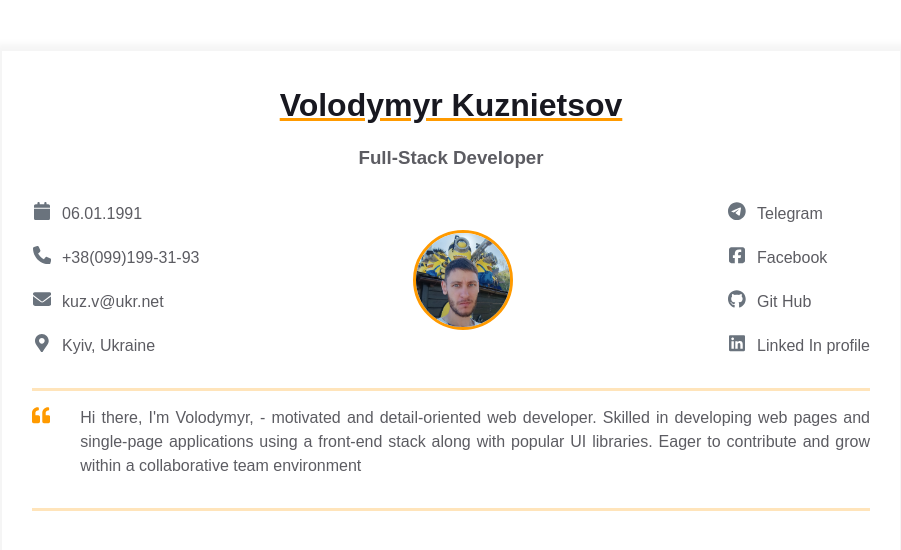
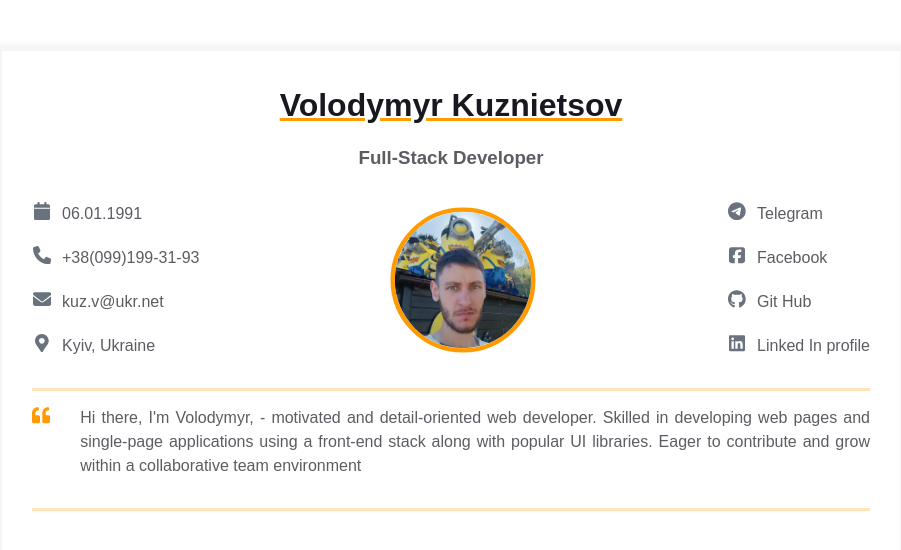
Before and after one commit to hustle2live/homepage, a plain HTML site: page index.html in a window 1280 px wide. Shown: the whole page, without its empty margins (189-1090 px from the left). Drawn offline with Linux system fonts and the light colour scheme.

Commit message:
scale size main img avatar - styles add

```diff
--- a/styles.css
+++ b/styles.css
@@ -22,6 +22,10 @@ body {
    filter: gray;
    filter: grayscale(100%);
    -webkit-filter: grayscale(100%);
+}
+
+.contact-info__block--center img {
+   scale: 1.45;
 }
 
 .container {
```
